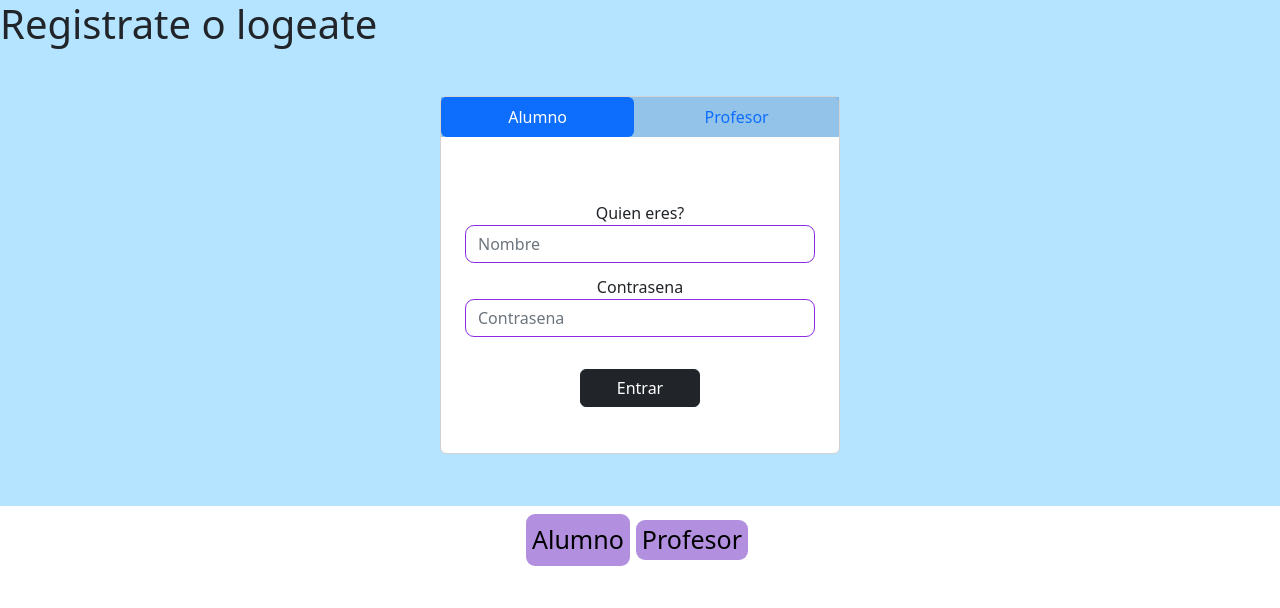
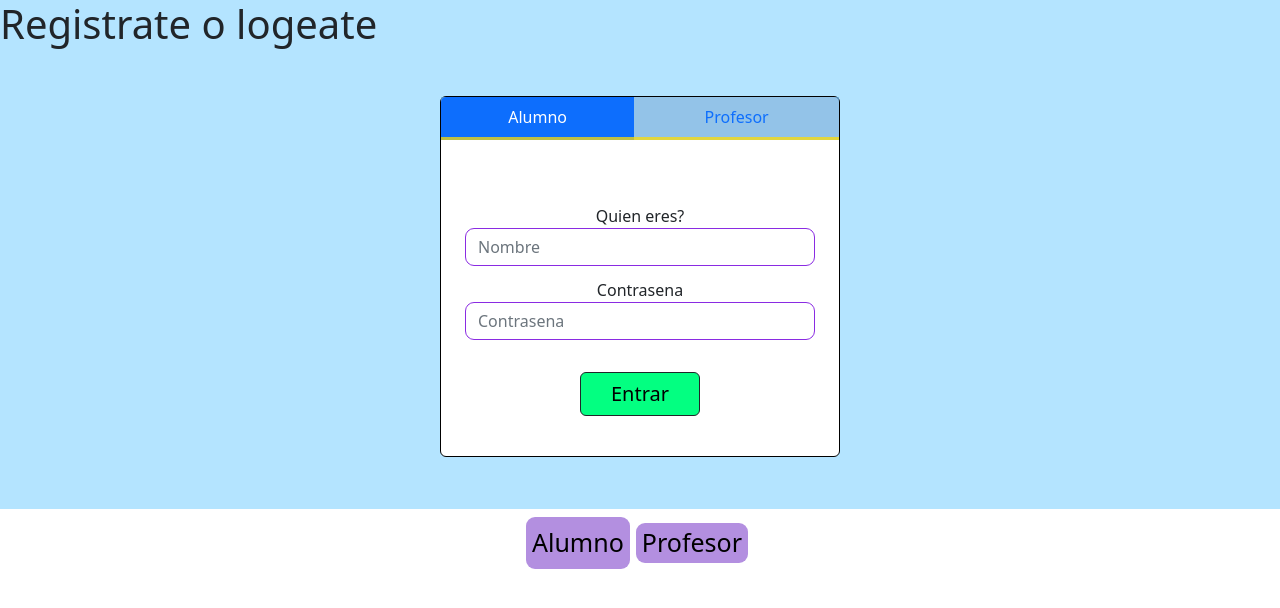
Before and after one commit to Equipo-Proton/la-tribu-exploradora-frontend, a Vue app: page / in a window 1280 px wide. Shown: the top 608 px of the page. Built offline with nearby package versions, Linux system fonts and the light colour scheme.

Commit message:
Form Style Scoped Fixed

```diff
--- a/src/assets/registerForm.css
+++ b/src/assets/registerForm.css
@@ -31,9 +31,9 @@ body {
 }
 
 .btn-dark {
-    color: #fff;
-    background-color: var(--base-color-orange);
-    border-color: #000000;
+    color: rgb(0, 0, 0);
+    font-size: 20px;
+    background-color:rgb(3, 255, 129);
     width: 120px;
 
 }
--- a/src/components/RegisterForm.vue
+++ b/src/components/RegisterForm.vue
@@ -110,6 +110,6 @@ $fuction(){
   </div>
 </template>
 
-<style>
+<style scoped>
 @import "../assets/registerForm.css";
 </style>
```
